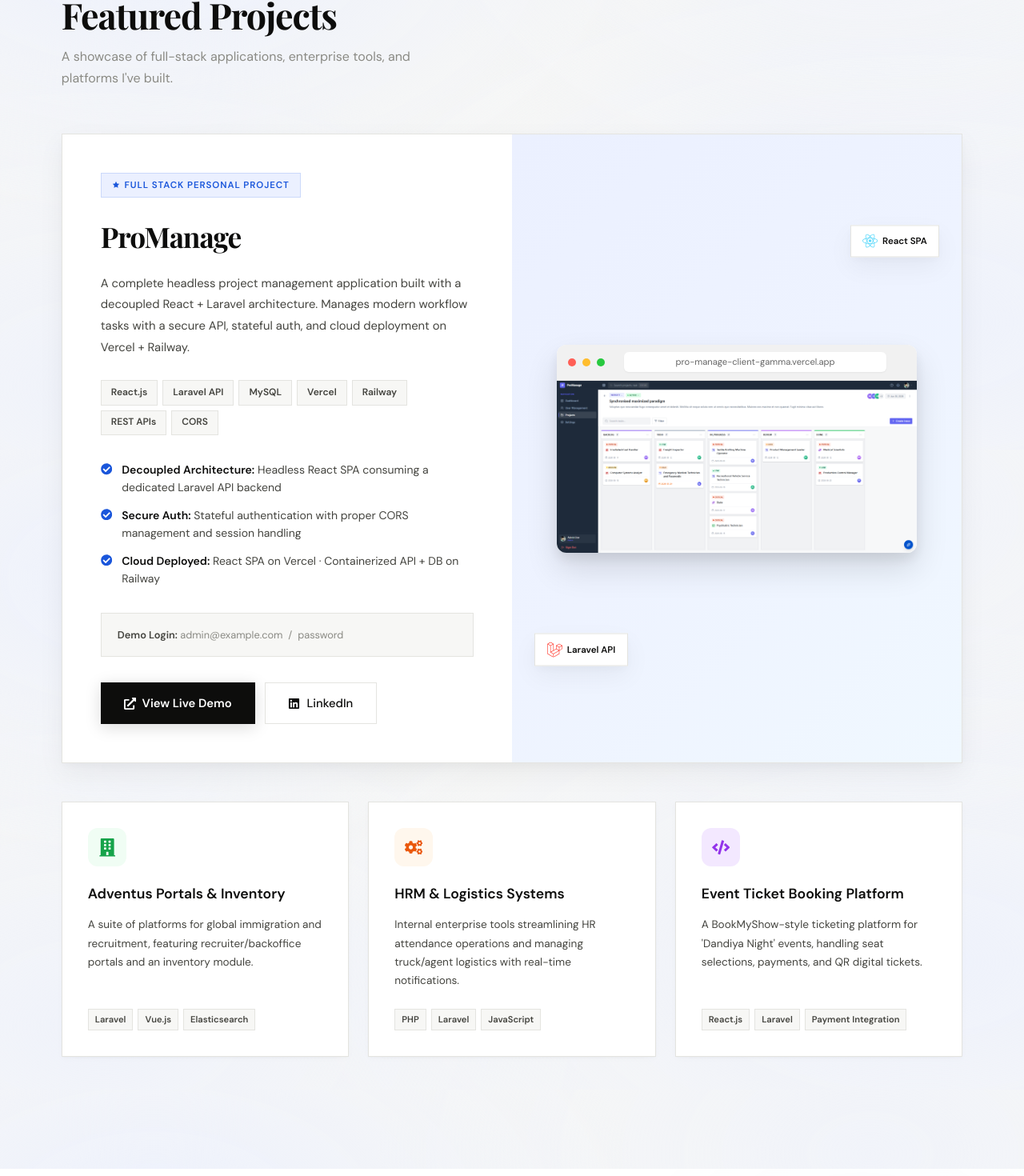
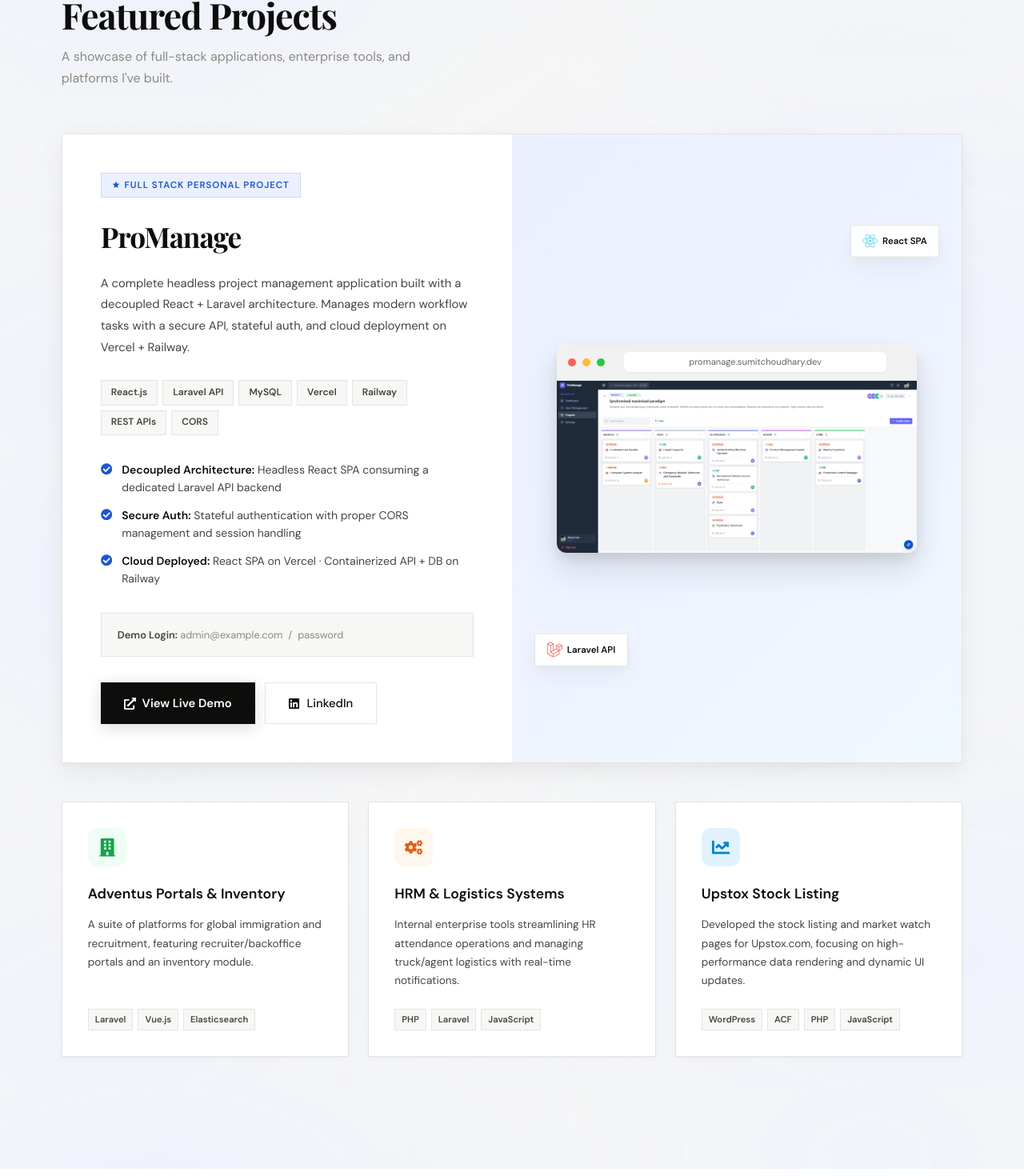
Before and after one commit to sumidev/my-portfolio, a React (Vite) app: page / in a window 1280 px wide. Shown: the part 5038-6508 px from the top of the page at 80% size. Built offline with nearby package versions, Linux system fonts and the light colour scheme.

Commit message:
PORT: data update

```diff
--- a/src/App.jsx
+++ b/src/App.jsx
@@ -2,7 +2,7 @@
 import './index.css';
 import NetworkBackground from './NetworkBackground';
 import promanageImg from './assets/promanage.png';
-import { FaPhp, FaLaravel, FaReact, FaVuejs, FaJs, FaGitAlt, FaBootstrap, FaHtml5, FaWordpress, FaJira, FaServer, FaLink, FaCode, FaCloud, FaUsers, FaMapMarkerAlt, FaExternalLinkAlt, FaLinkedin, FaGraduationCap, FaLaptopCode, FaCogs, FaEnvelope, FaPhoneAlt, FaPaperPlane, FaCheckCircle, FaBriefcase, FaArrowRight, FaWhatsapp, FaBuilding } from 'react-icons/fa';
+import { FaPhp, FaLaravel, FaReact, FaVuejs, FaJs, FaGitAlt, FaBootstrap, FaHtml5, FaWordpress, FaJira, FaServer, FaLink, FaCode, FaCloud, FaUsers, FaMapMarkerAlt, FaExternalLinkAlt, FaLinkedin, FaGraduationCap, FaLaptopCode, FaCogs, FaEnvelope, FaPhoneAlt, FaPaperPlane, FaCheckCircle, FaBriefcase, FaArrowRight, FaWhatsapp, FaBuilding, FaChartLine } from 'react-icons/fa';
 import { SiMysql, SiElasticsearch, SiVercel, SiPostman } from 'react-icons/si';
 
 function App() {
@@ -499,7 +499,7 @@
             <span className="tl-date">Oct 2021 – Feb 2025</span>
           </div>
           <ul className="tl-desc">
-            <li><span><strong>Core API Development:</strong> Built and maintained RESTful APIs using Laravel for Upstox.com, focusing on data security and efficiency.</span></li>
+            <li><span><strong>Upstox.com Development:</strong> Built and maintained the real-time stock listing and market watch pages, including robust RESTful APIs using Laravel for high-performance data rendering.</span></li>
             <li><span><strong>Enterprise Systems:</strong> Developed features for internal HRM and CRM tools supporting tracking and sales operations.</span></li>
             <li><span><strong>Database Management:</strong> Designed and optimized MySQL queries for high-traffic, data-intensive features.</span></li>
           </ul>
@@ -565,7 +565,7 @@
         <strong>Demo Login:</strong> admin@example.com &nbsp;/&nbsp; password
       </div>
       <div className="proj-actions">
-        <a href="https://pro-manage-client-gamma.vercel.app/invitations/accept?token=rPhoKOicmLBJ6q5ZVKDEW0nurwWoUj4qKUAo8ToG" target="_blank" className="btn-primary">
+        <a href="https://promanage.sumitchoudhary.dev/" target="_blank" className="btn-primary">
           <FaExternalLinkAlt style={{ fontSize: '15px' }} />
           View Live Demo
         </a>
@@ -583,7 +583,7 @@
           <div className="pv-dot red"></div>
           <div className="pv-dot yellow"></div>
           <div className="pv-dot green"></div>
-          <div className="pv-url">pro-manage-client-gamma.vercel.app</div>
+          <div className="pv-url">promanage.sumitchoudhary.dev</div>
         </div>
         <div className="pv-content" style={{ padding: 0 }}>
           <img src={promanageImg} alt="ProManage Dashboard" style={{ width: '100%', height: 'auto', objectFit: 'cover', display: 'block' }} />
@@ -625,17 +625,18 @@
       </div>
     </div>
 
-    {/* Ticket Booking System */}
+    {/* Upstox Listing Page */}
     <div className="op-card">
-      <div className="op-icon" style={{background: '#F3E8FF', color: '#9333EA'}}>
-        <FaCode />
+      <div className="op-icon" style={{background: '#E0F2FE', color: '#0284C7'}}>
+        <FaChartLine />
       </div>
-      <h3 className="op-title">Event Ticket Booking Platform</h3>
-      <p className="op-desc">A BookMyShow-style ticketing platform for 'Dandiya Night' events, handling seat selections, payments, and QR digital tickets.</p>
+      <h3 className="op-title">Upstox Stock Listing</h3>
+      <p className="op-desc">Developed the stock listing and market watch pages for Upstox.com, focusing on high-performance data rendering and dynamic UI updates.</p>
       <div className="op-stack">
-        <span className="stack-tag">React.js</span>
-        <span className="stack-tag">Laravel</span>
-        <span className="stack-tag">Payment Integration</span>
+        <span className="stack-tag">WordPress</span>
+        <span className="stack-tag">ACF</span>
+        <span className="stack-tag">PHP</span>
+        <span className="stack-tag">JavaScript</span>
       </div>
     </div>
   </div>
@@ -785,7 +786,7 @@
   <div className="footer-links">
     <a href="mailto:sk.chd03@gmail.com">Email</a>
     <a href="https://www.linkedin.com/in/sumit-choudhary-142358192/" target="_blank">LinkedIn</a>
-    <a href="https://pro-manage-client-gamma.vercel.app/invitations/accept?token=rPhoKOicmLBJ6q5ZVKDEW0nurwWoUj4qKUAo8ToG" target="_blank">Live Project</a>
+    <a href="https://promanage.sumitchoudhary.dev/" target="_blank">Live Project</a>
   </div>
 </footer>
 
```
